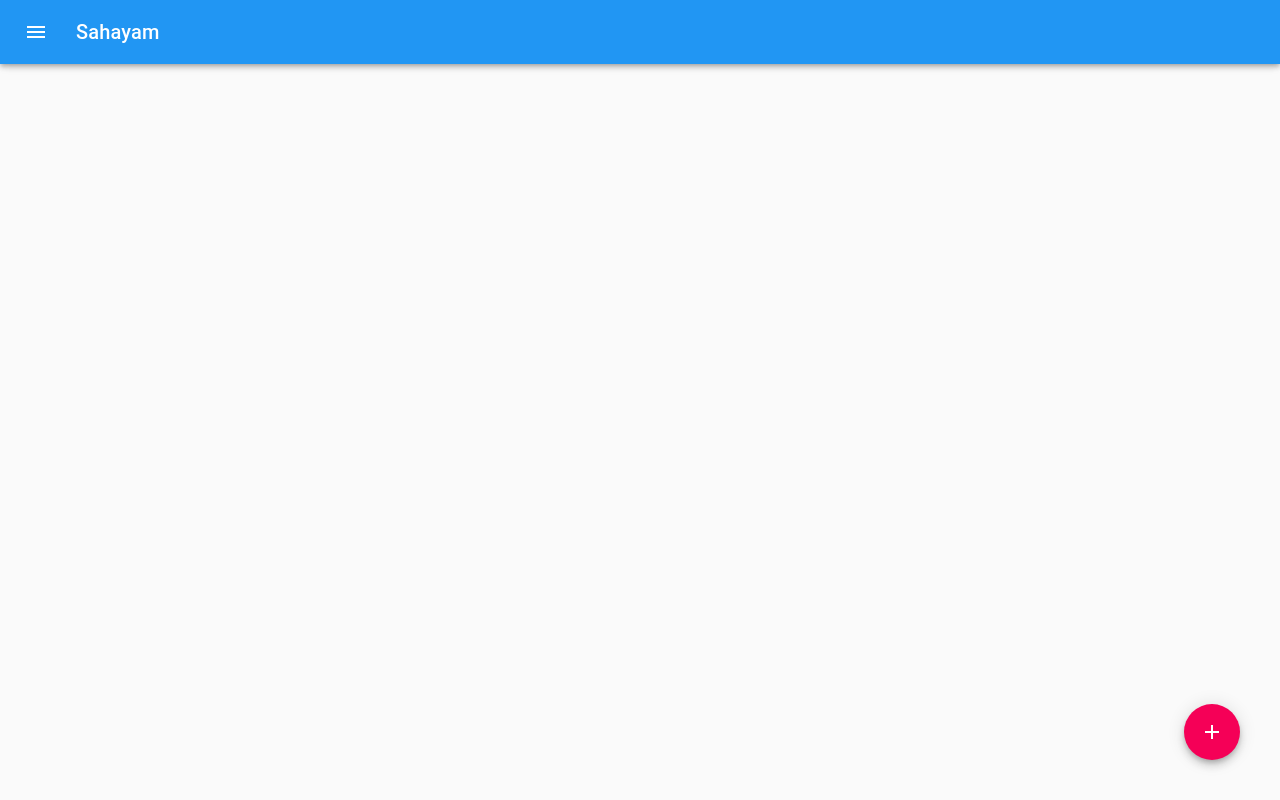
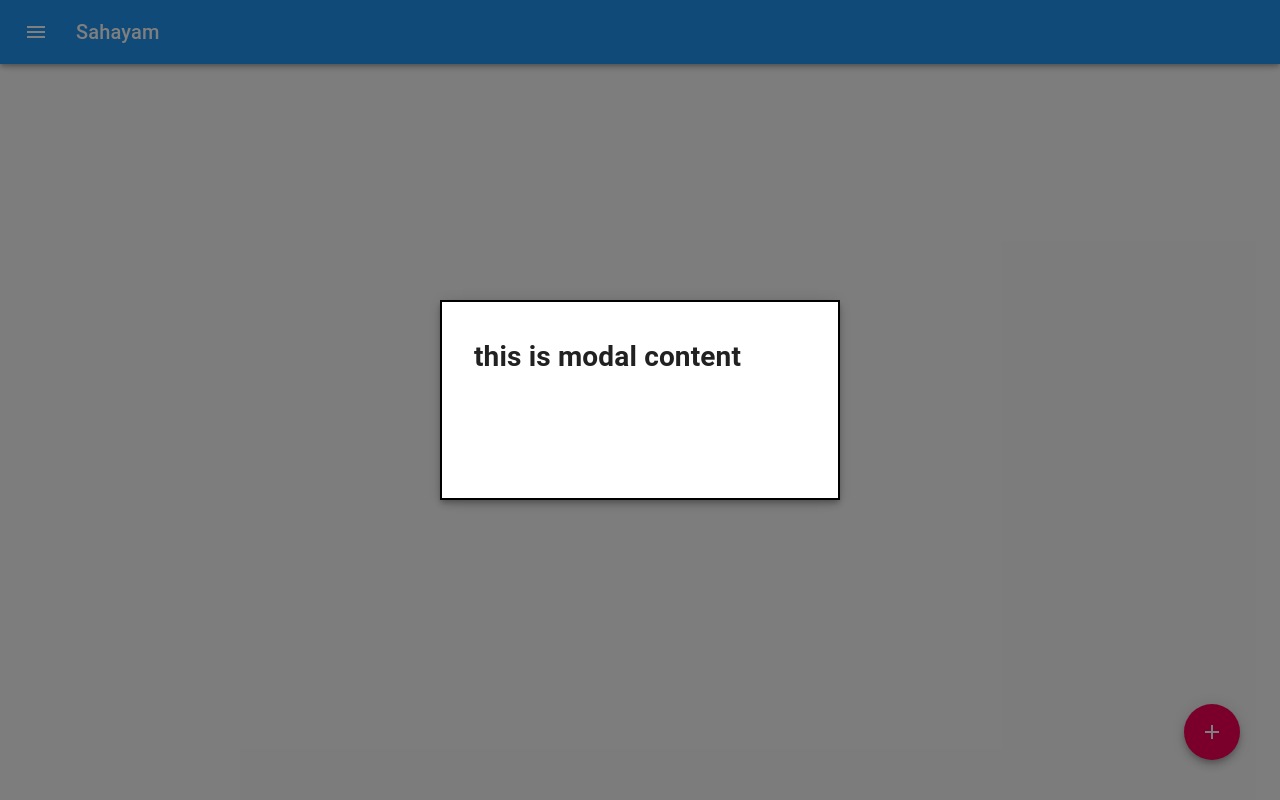
Before and after one commit to atishekk/sahayam, a React (Create React App) app: page /dashboardNGO in a window 1280 px wide. Both pictures are taken after a click on the button 1212 px from the left and 732 px from the top of the page. Built offline with nearby package versions, Linux system fonts and the light colour scheme.

Commit message:
event input

```diff
--- /dev/null
+++ b/src/Components/Modal/EventInput.js
@@ -0,0 +1,83 @@
+import React from 'react';
+import { makeStyles } from '@material-ui/core/styles';
+import Modal from '@material-ui/core/Modal';
+import Backdrop from '@material-ui/core/Backdrop';
+import Fade from '@material-ui/core/Fade';
+import { Button } from '@material-ui/core';
+
+import Fab from '@material-ui/core/Fab';
+import AddIcon from '@material-ui/icons/Add';
+
+const useStyles = makeStyles((theme) => ({
+  modal: {
+    display: 'flex',
+    alignItems: 'center',
+    justifyContent: 'center'
+  },
+  paper: {
+    backgroundColor: theme.palette.background.paper,
+    border: '2px solid #000',
+    boxShadow: theme.shadows[5],
+    padding: theme.spacing(2, 4, 3),
+    width: '400px',
+    height: '200px'
+  },
+  fabButton: {
+    position: 'fixed',
+    zIndex: 1,
+    bottom: 40,
+    right: 40
+  }
+}));
+
+export default function UserModal({ user, signIn }) {
+  const classes = useStyles();
+  const [open, setOpen] = React.useState(false);
+
+  const handleOpen = () => {
+    setOpen(true);
+  };
+
+  const handleClose = () => {
+    setOpen(false);
+  };
+
+  const IconShow = () => {
+    return (
+      <Fab
+        color="secondary"
+        aria-label="add"
+        className={classes.fabButton}
+        onClick={() => {
+          setOpen(true);
+        }}
+      >
+        <AddIcon />
+      </Fab>
+    );
+  };
+
+  return (
+    <div>
+      <IconShow />
+      <Modal
+        aria-labelledby="transition-modal-title"
+        aria-describedby="transition-modal-description"
+        className={classes.modal}
+        open={open}
+        onClose={handleClose}
+        closeAfterTransition
+        BackdropComponent={Backdrop}
+        BackdropProps={{
+          timeout: 500
+        }}
+      >
+        <Fade in={open}>
+          <div className={classes.paper} style={{ position: 'relative' }}>
+            <h1>this is modal content</h1>
+          </div>
+        </Fade>
+      </Modal>
+    </div>
+  );
+}
--- a/src/Components/NGOdashboard.js
+++ b/src/Components/NGOdashboard.js
@@ -2,8 +2,7 @@
 import { makeStyles, ThemeProvider } from '@material-ui/core/styles';
 import { createMuiTheme } from '@material-ui/core/styles';
 
-import Fab from '@material-ui/core/Fab';
-import AddIcon from '@material-ui/icons/Add';
+import EventInput from './Modal/EventInput';
 
 const theme = createMuiTheme({
   palette: {
@@ -19,30 +18,13 @@
   }
 });
 
-const useStyles = makeStyles({
-  fabButton: {
-    position: 'fixed',
-    zIndex: 1,
-    bottom: 40,
-    right: 40
-  }
-});
-
 function NGOdashboard() {
-  const classes = useStyles();
   const [show, setShow] = useState(false);
 
   return (
     <div>
       <ThemeProvider theme={theme}>
-        <Fab
-          color="secondary"
-          aria-label="add"
-          className={classes.fabButton}
-          onClick={() => setShow(!show)}
-        >
-          <AddIcon />
-        </Fab>
+        <EventInput />
       </ThemeProvider>
     </div>
   );
```
